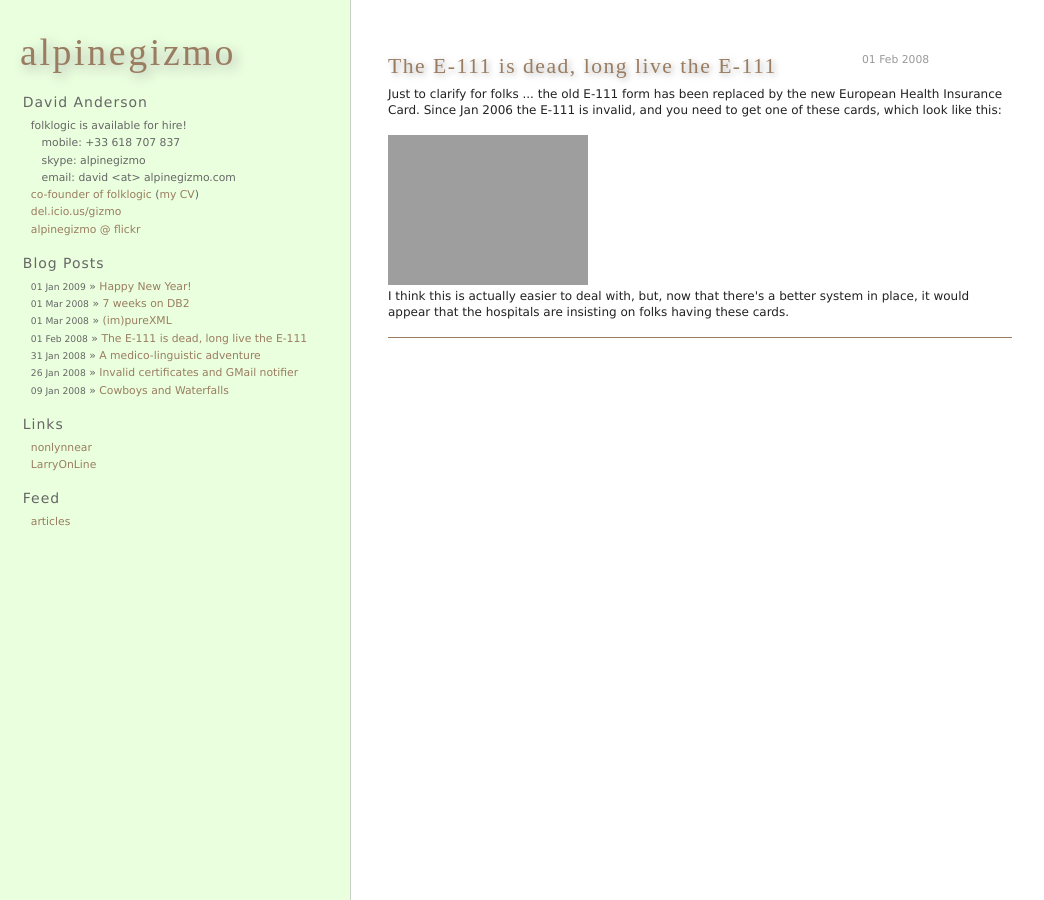
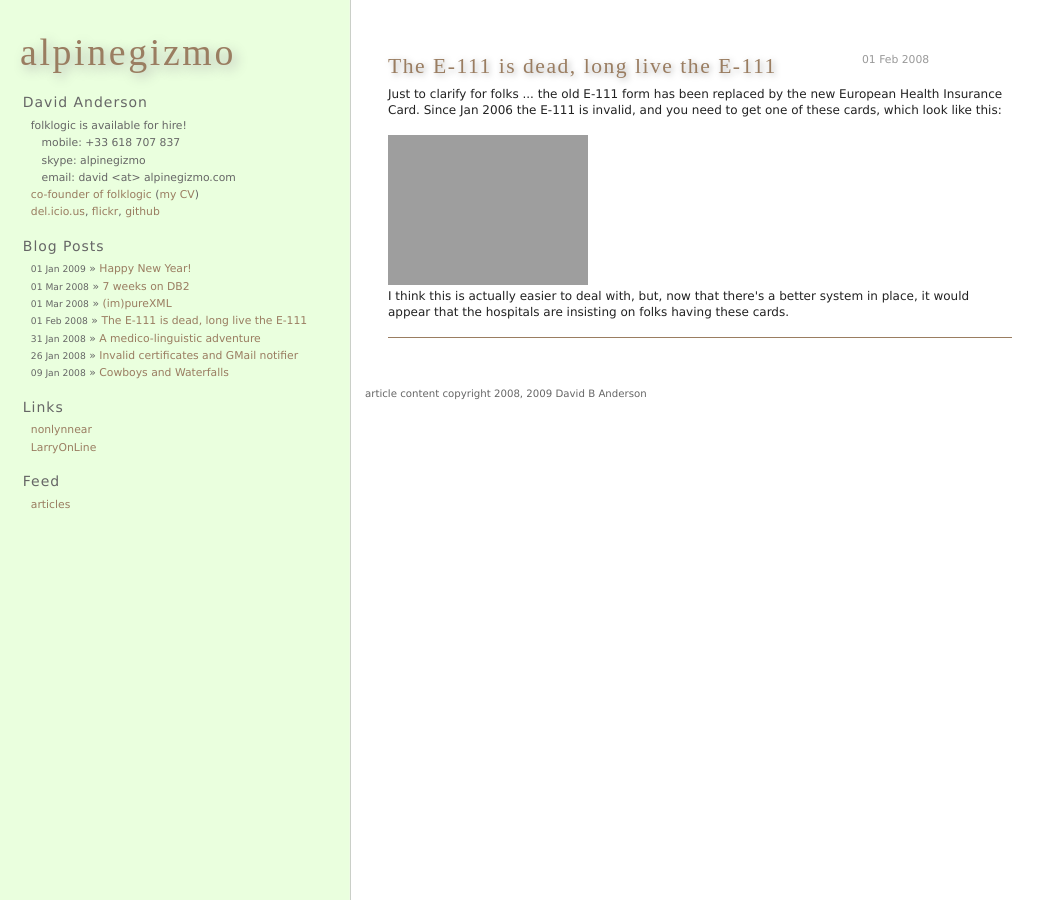
Before and after one commit to alpinegizmo/alpinegizmo.com, a Jekyll site: the page built from _posts/2008-02-01-the-e-111-is-dead-long-live-the-e-111.html, in a window 1280 px wide. Shown: the whole page, without its empty margins (0-1044 px from the left). Built offline with Jekyll 4.4.1, drawn with Linux system fonts in a browser that asks for light colours; grey boxes are pictures that could not be loaded.

Commit message:
misc cleanup

```diff
--- a/_layouts/default.html
+++ b/_layouts/default.html
@@ -32,8 +32,9 @@
         <li><p class='indented'>skype: alpinegizmo</p></li>
         <li><p class='indented'>email: david &lt;at&gt; alpinegizmo.com</p></li>
         <li><a href="http://folklogic.com" title="folklogic">co-founder of folklogic</a> (<a href="http://folklogic.com/david.html">my CV</a>)</li>
-        <li><a href="http://del.icio.us/gizmo">del.icio.us/gizmo</a></li>
-        <li><a href="http://api.flickr.com/services/feeds/photos_public.gne?id=19228922@N00&lang=en-us&format=rss_200" title="flickr">alpinegizmo @ flickr</a></li>
+        <li><a href="http://del.icio.us/gizmo">del.icio.us</a>,
+        <a href="http://api.flickr.com/services/feeds/photos_public.gne?id=19228922@N00&lang=en-us&format=rss_200" title="flickr">flickr</a>,
+        <a href="http://github.com/alpinegizmo">github</a></li>
       </ul>
 
       <h3 class='sidebar-title'>Blog Posts</h3>
@@ -64,6 +65,10 @@
     <!-- end of page -->
   </div>
 
+  <div id='footer'>
+    article content copyright 2008, 2009 David B Anderson
+  </div>
+
   <!-- end of site -->
   </div>
 </div>
--- a/css/site.css
+++ b/css/site.css
@@ -54,6 +54,12 @@ img {
   float: left;
 }
 
+#footer {
+  color: #666;
+  padding: 20px;
+  font-size: 85%;
+}
+
 h1, h2, h3 {
   font: 3.5em/1.2em "Trajan", "Baskerville", "Times New Roman", georgia, serif;
   // text-transform:uppercase;
```
